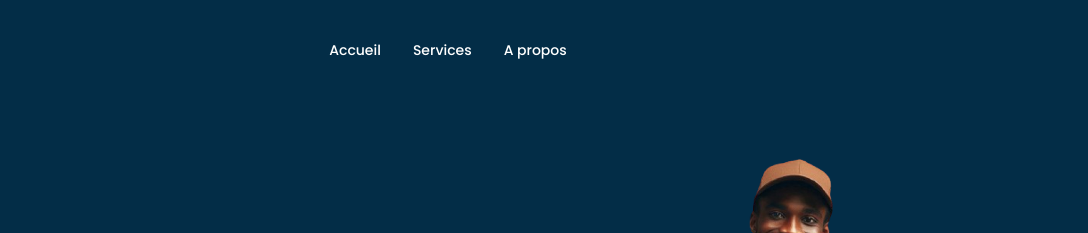
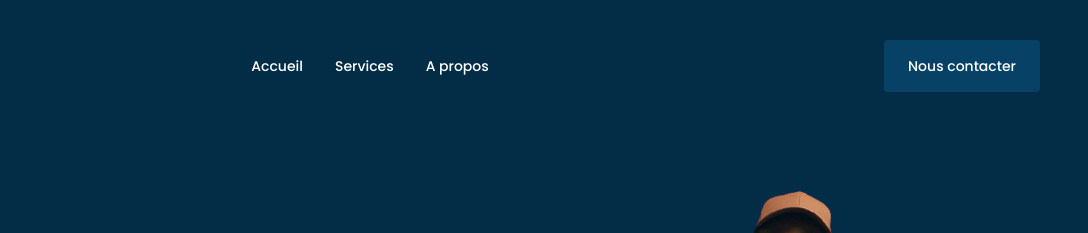
Before and after one commit to InefableKoumba/m-top, a website: page index.html in a window 1280 px wide. Shown: the top 233 px of the page, 192-1280 px from the left. Drawn offline with nearby package versions, Linux system fonts and the light colour scheme; files that its build step writes are made by us from their sources.

Commit message:
Update link class in index.html

```diff
--- a/index.html
+++ b/index.html
@@ -103,7 +103,7 @@
             </div>
             <div>
                 <a href="#contact-us"
-                    class="hidden bg-backgroundLight text-sm px-4 xl:px-6 py-3 xl:py-4 rounded text-white font-medium">Nous
+                    class="hidden xl:block bg-backgroundLight text-sm px-4 xl:px-6 py-3 xl:py-4 rounded text-white font-medium">Nous
                     contacter</a>
                 <button class="xl:hidden grid grid-cols-2 gap-1">
                     <div class="w-3.5 h-3.5 bg-gray-200 rounded-sm"></div>
```
